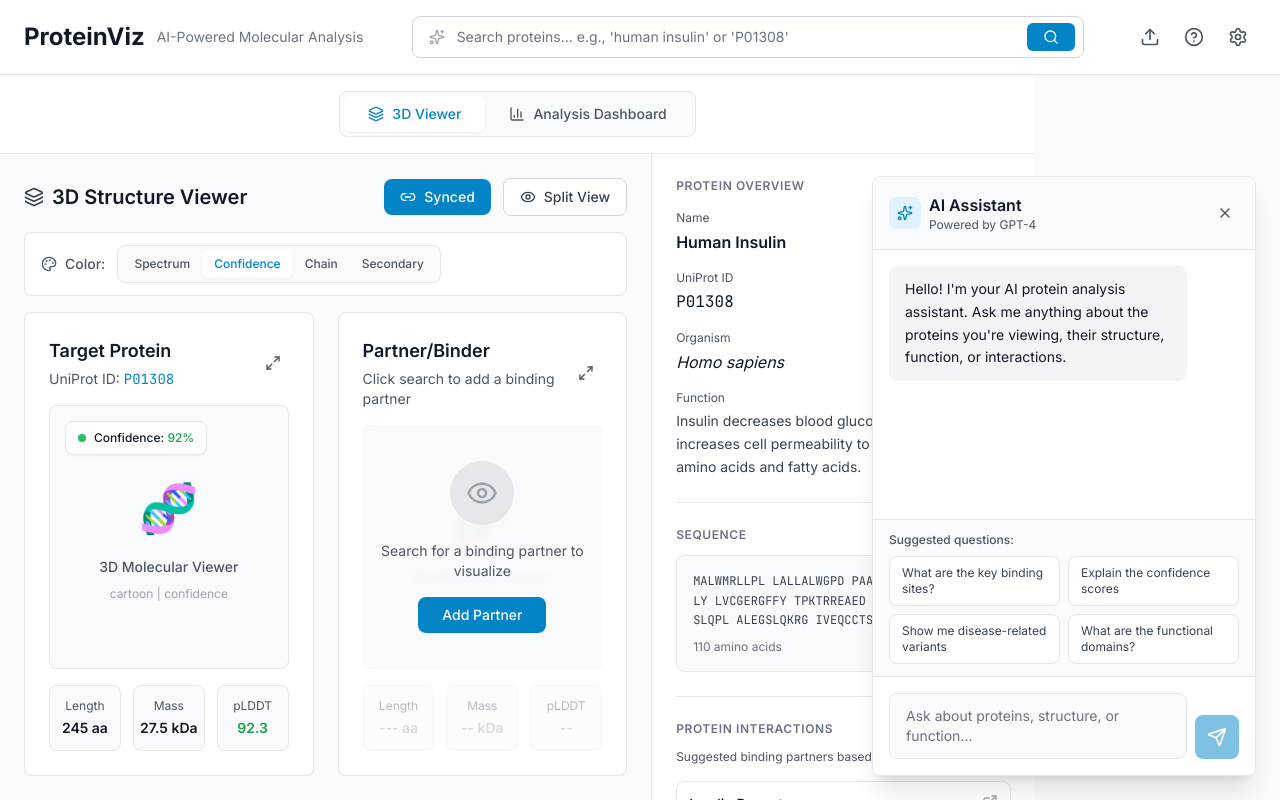
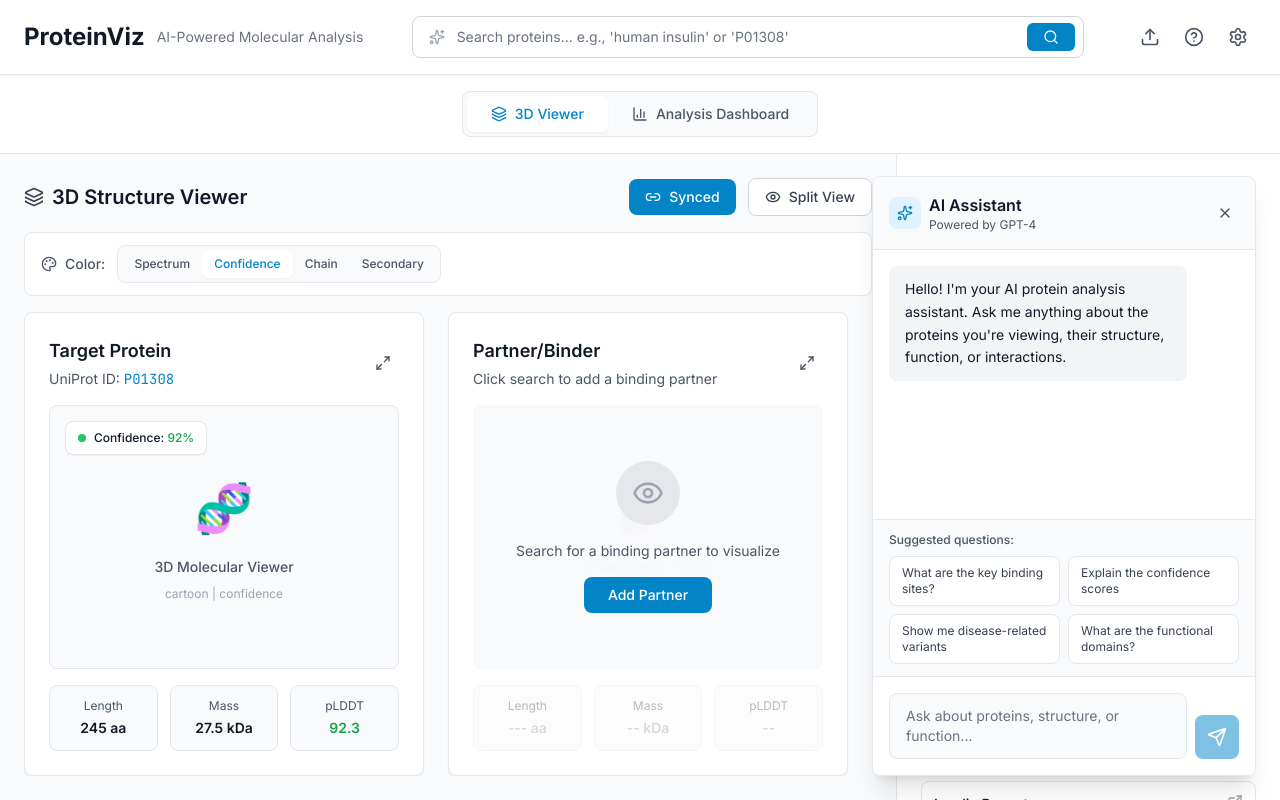
Before and after one commit to rsingh135/ProteinArchitect, a React (Vite) app in the folder frontend/: page / in a window 1280 px wide. Built offline with nearby package versions, Linux system fonts and the light colour scheme.

Commit message:
fixed ui

```diff
--- a/frontend/src/App.jsx
+++ b/frontend/src/App.jsx
@@ -10,7 +10,7 @@ function App() {
 
   return (
     <MainLayout>
-      <div className="h-full flex flex-col">
+      <div className="h-full w-full flex flex-col">
         {/* View Toggle */}
         <div className="flex items-center justify-center p-4 bg-white border-b border-gray-200">
           <div className="inline-flex rounded-lg border border-gray-200 p-1 bg-gray-50">
@@ -40,7 +40,7 @@ function App() {
         </div>
 
         {/* Content */}
-        <div className="flex-1 overflow-hidden bg-gray-50">
+        <div className="flex-1 w-full overflow-hidden bg-gray-50">
           {activeView === 'viewer' && <DualViewer />}
           {activeView === 'analysis' && <AnalysisDashboard />}
         </div>
--- a/frontend/src/components/viewer/DualViewer.jsx
+++ b/frontend/src/components/viewer/DualViewer.jsx
@@ -28,9 +28,9 @@ const DualViewer = () => {
   };
 
   return (
-    <div className="h-full flex bg-gray-50">
+    <div className="flex h-full overflow-hidden">
       {/* Main Content */}
-      <div className="flex-1 flex flex-col p-6 space-y-4 overflow-hidden">
+      <div className="flex-1 flex flex-col p-6 space-y-4 overflow-hidden bg-gray-50">
         {/* Top Controls */}
         <div className="flex items-center justify-between">
           <h2 className="text-xl font-semibold text-gray-900 flex items-center">
@@ -71,7 +71,7 @@ const DualViewer = () => {
         <ViewerControls />
 
         {/* Dual Viewer Area */}
-        <div className="flex-1 flex gap-6 overflow-hidden">
+        <div className="flex-1 flex gap-6 pr-6 overflow-hidden">
         {/* Left Viewer - Target Protein */}
         <motion.div
           initial={{ opacity: 0, y: 20 }}
```
